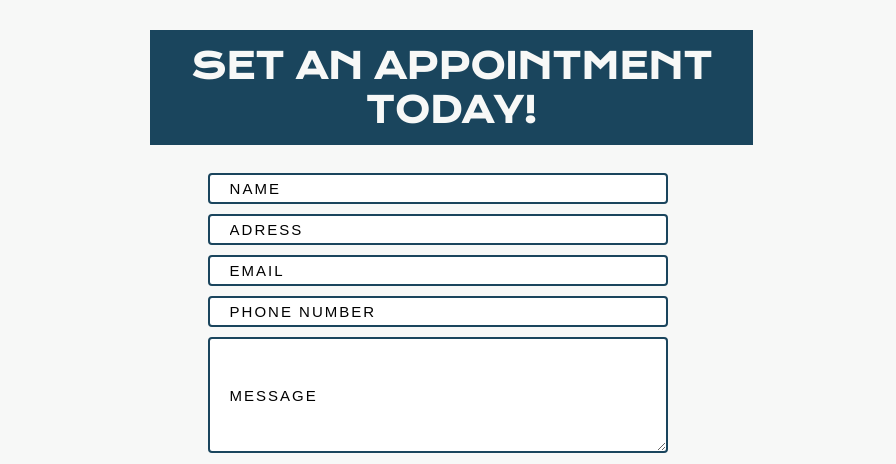
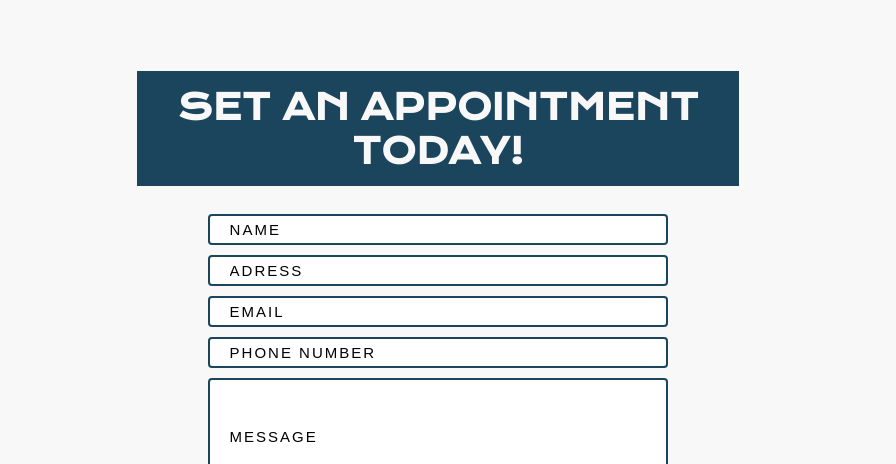
Before and after one commit to ArielHolman/barbershop, a plain HTML site: page contact/contact.html in a window 1280 px wide. Shown: the part 317-781 px from the top of the page, without its empty margins (202-1098 px from the left). Drawn offline with nearby package versions, Linux system fonts and the light colour scheme.

Commit message:
last min updates from seeing hosted site.

```diff
--- a/about/about-styles.css
+++ b/about/about-styles.css
@@ -35,7 +35,7 @@ h1 {
     color: #F7F8F7;
     font-size: 35px;
     text-align: center;
-    margin: 0 250px;
+    margin: 10px 250px;
     padding: 30px;
     width:100%;
 }
--- a/contact/contact-styles.css
+++ b/contact/contact-styles.css
@@ -1,9 +1,10 @@
 .grid-container {
     display: grid;
     grid-template-columns: .5fr 1fr .5fr;
-    grid-template-rows: .25fr 1fr .15fr;
+    grid-template-rows: .25fr 1fr 1fr .15fr;
     grid-template-areas:
     "header header header"
+    ". contactForm ."
     ". contactForm ."
     "footer footer footer";
 }
@@ -15,6 +16,10 @@
 .contactForm {
     grid-area: contactForm;
     background-color:#F7F8F7;
+    display:flex;
+    flex-direction:column;
+    align-items:center;
+    justify-content:center;
 }
 
 /* FORMS STYLES */
```
Also changed, not shown: about/about.html (+1 -1 lines).
